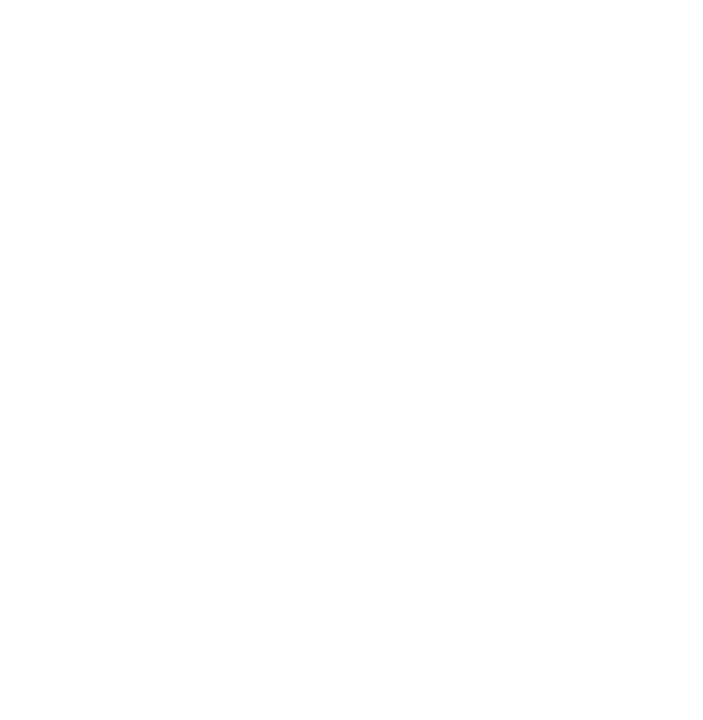
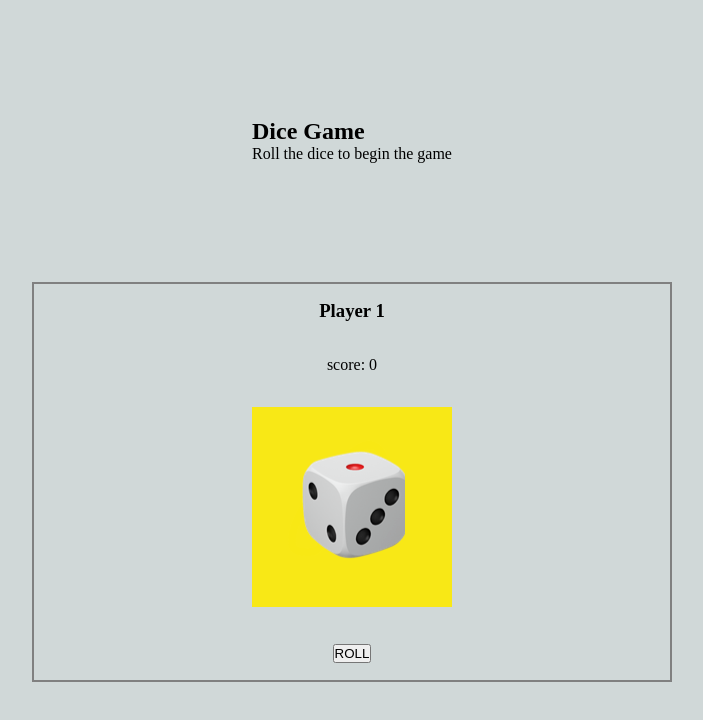
Before and after one commit to sarafotros/dice-game, a plain HTML site: page index.html in a window 1280 px wide. Shown: the whole page, without its empty margins (288-991 px from the left). Drawn offline with Linux system fonts and the light colour scheme.

Commit message:
man div and initial styliing

```diff
--- a/index.html
+++ b/index.html
@@ -7,6 +7,20 @@
     <title>Dice-Game</title>
   </head>
   <body>
+    <div class="app">
+      <header>
+        <h2>Dice Game</h2>
+        <p>Roll the dice to begin the game</p>
+      </header>
+      <div class="main">
+        <h3>Player 1</h3>
+        <span class="score">score: 0</span>
+        <div class="img">
+          <img src="assets/images/dice0.png" alt="dice" />
+        </div>
+        <button>ROLL</button>
+      </div>
+    </div>
     <script src="app.js"></script>
   </body>
 </html>
--- a/style.css
+++ b/style.css
@@ -0,0 +1,26 @@
+* {
+  margin: 0;
+  padding: 0;
+  box-sizing: border-box;
+}
+body {
+  background-color: rgb(208, 216, 216);
+}
+.app {
+  width: 100%;
+  height: 100vh;
+
+  display: flex;
+  flex-direction: column;
+  align-items: center;
+  justify-content: space-evenly;
+}
+.main {
+  border: 2px solid grey;
+  display: flex;
+  flex-direction: column;
+  width: 50%;
+  height: 50%;
+  justify-content: space-around;
+  align-items: center;
+}
```
Also changed, not shown: assets/images/dice0.png (added), 3 other files.
